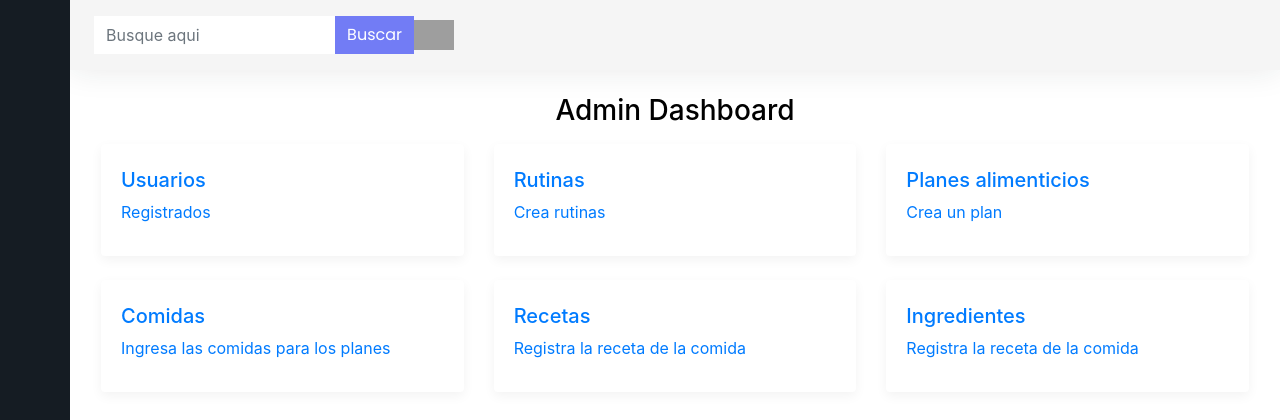
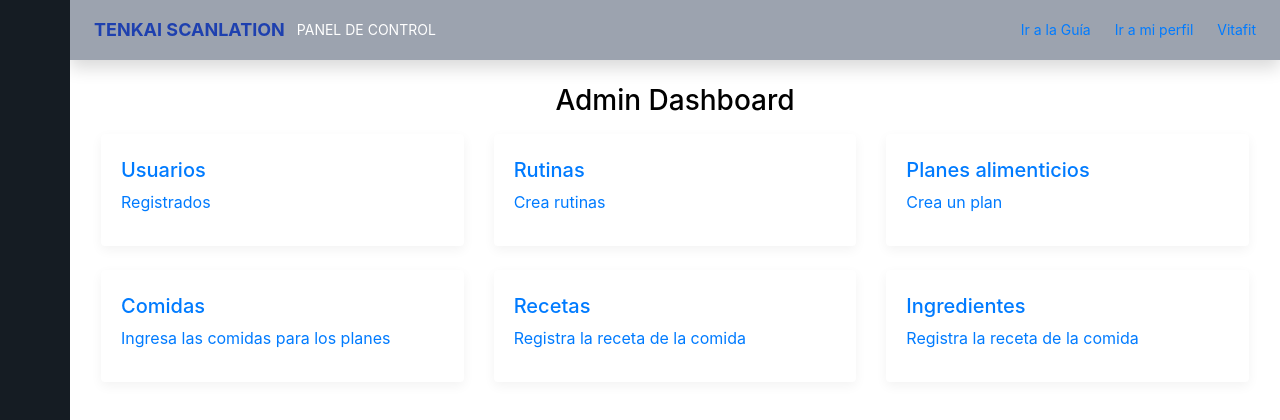
Before and after one commit to Juandrestrepo0550/Vitafit, a Django app: template VitafitPy/Vitafit/landingpage/templates/dashboard.html in a window 1280 px wide. Shown: the top 420 px of the page. Run offline with Django 5.2, Linux system fonts and the light colour scheme; the template is opened without the code that fills it, so the values that code supplies are empty; parts of the project's set-up code (start-up, migrations or seed data) failed here and were passed over; some libraries are stand-ins or nearby versions; grey boxes are pictures that could not be loaded.

Commit message:
Juan David
Hice dashboard

```diff
--- a/VitafitPy/Vitafit/landingpage/static/css/styleDashboard.css
+++ b/VitafitPy/Vitafit/landingpage/static/css/styleDashboard.css
@@ -173,6 +173,11 @@ a.sidebar-link:hover {
 .navbar {
     background-color: #f5f5f5;
     box-shadow: 0 0 2rem 0 rgba(33, 37, 41, .1);
+    display: flex;
+    justify-content: space-between;
+    align-items: center;
+    padding: 10px 20px;
+    color: white;
 }
 
 .navbar-expand .navbar-collapse {
@@ -296,3 +301,33 @@ footer .text-body-secondary {
     font-size: 14px;
     color: #6c757d;
 }
+
+.navbar-left {
+    display: flex;
+    align-items: center;
+    gap: 10px;
+}
+
+.brand-name {
+    font-weight: bold;
+    color: #3b5fbf;
+    font-size: 18px;
+}
+
+.subtitle {
+    font-size: 12px;
+    color: white;
+    margin-left: 5px;
+}
+
+.navbar-right a {
+    color: white;
+    text-decoration: none;
+    margin-left: 20px;
+    font-size: 14px;
+    transition: opacity 0.2s ease-in-out;
+}
+
+.navbar-right a:hover {
+    opacity: 0.7;
+}
--- a/VitafitPy/Vitafit/landingpage/templates/dashboard.html
+++ b/VitafitPy/Vitafit/landingpage/templates/dashboard.html
@@ -6,6 +6,7 @@
     <meta name="viewport" content="width=device-width, initial-scale=1.0">
     <title>Pagina para Admins</title>
     <link href="https://cdn.lineicons.com/4.0/lineicons.css" rel="stylesheet" />
+    <script src="https://cdn.tailwindcss.com"></script>
 </head>
     {% load static %}
 
@@ -95,33 +96,18 @@
         </aside>
 
         <div class="main">
-            <nav class="navbar navbar-expand px-4 py-3">
-                <form action="#" class="d-none d-sm-inline-block">
-                    <div class="input-group input-group-navbar">
-                        <input type="text" class="form-control border-0 rounded-0" placeholder="Busque aqui">
-                        <button class="btn border-0 rounded-0" type="button">
-                            Buscar
-                        </button>
-                    </div>
-                </form>
-                <div class="navbar-collapse collapse">
-                    <ul class="navbar-nav ms-auto">
-                        <li class="nav-item dropdown">
-                            <a href="#" class="nav-icon pe-md-0" data-bs-toggle="dropdown">
-                                <img src="img/account.png" class="avatar img-fluid" alt="">
-                            </a>
-                            <div class="dropdown-menu dropdown-menu-end rounded">
-                                <a href="#" class="dropdown-item">
-                                    <i class="lni lni-restaurant"></i>
-                                    <span>Mi perfil</span>
-                                </a>
-                                <a href="" class="dropdown-item">
-                                    <i class="lni lni-restaurant"></i>
-                                    <span>Cerrar sesión</span>
-                                </a>
-                            </div>
-                        </li>
-                    </ul>
+            <nav class="flex justify-between items-center bg-gray-400 px-6 py-3 text-white shadow">
+                <!-- Izquierda: Logo + Título -->
+                <div class="flex items-center space-x-3">
+                    <span class="font-bold text-blue-800 text-lg">TENKAI SCANLATION</span>
+                    <span class="text-sm">PANEL DE CONTROL</span>
+                </div>
+
+                <!-- Derecha: Links -->
+                <div class="flex space-x-6 text-sm">
+                    <a href="#" class="hover:opacity-75 transition">Ir a la Guía</a>
+                    <a href="#" class="hover:opacity-75 transition">Ir a mi perfil</a>
+                    <a href="#" class="hover:opacity-75 transition">Vitafit</a>
                 </div>
             </nav>
 
```
